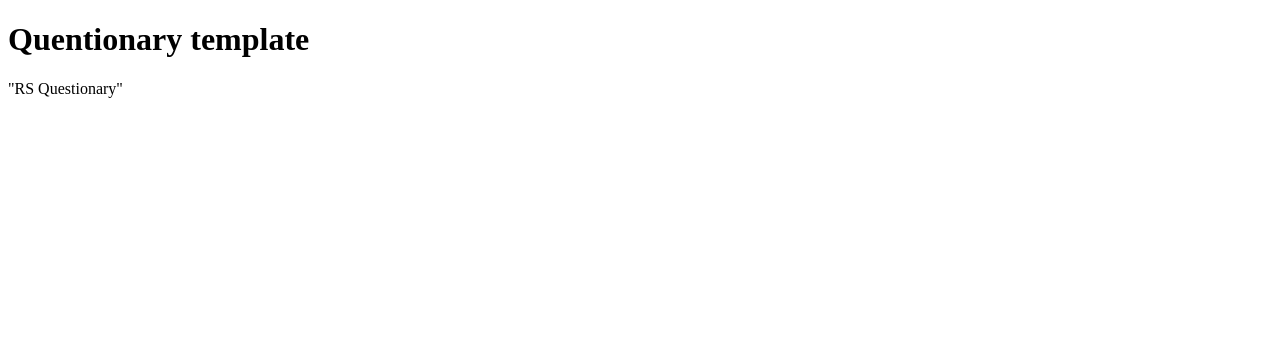
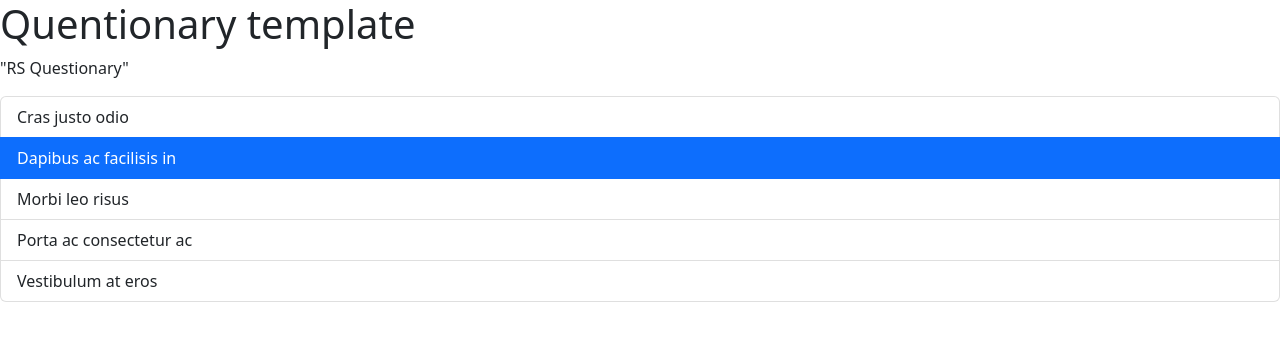
Before and after one commit to aburenko/rs-questionary, a React (Vite) app: page / in a window 1280 px wide. Shown: the top 340 px of the page. Built offline with nearby package versions, Linux system fonts and the light colour scheme.

Commit message:
Add bootstrap list

```diff
--- a/package.json
+++ b/package.json
@@ -10,7 +10,9 @@
     "preview": "vite preview"
   },
   "dependencies": {
+    "bootstrap": "^5.2.3",
     "react": "^18.2.0",
+    "react-bootstrap": "^2.7.4",
     "react-dom": "^18.2.0"
   },
   "devDependencies": {
--- a/src/App.tsx
+++ b/src/App.tsx
@@ -1,5 +1,6 @@
 import "./App.css";
 import { Questionary } from "./components/Questionary";
+import "bootstrap/dist/css/bootstrap.min.css";
 
 function App() {
   return (
--- a/src/components/Questionary.tsx
+++ b/src/components/Questionary.tsx
@@ -1,5 +1,18 @@
+import ListGroup from "react-bootstrap/ListGroup";
+
 function Questionary() {
-  return <p>"RS Questionary"</p>;
+  return (
+    <>
+      <p>"RS Questionary"</p>
+      <ListGroup>
+        <ListGroup.Item>Cras justo odio</ListGroup.Item>
+        <ListGroup.Item active>Dapibus ac facilisis in</ListGroup.Item>
+        <ListGroup.Item>Morbi leo risus</ListGroup.Item>
+        <ListGroup.Item>Porta ac consectetur ac</ListGroup.Item>
+        <ListGroup.Item>Vestibulum at eros</ListGroup.Item>
+      </ListGroup>
+    </>
+  );
 }
 
 export { Questionary };
```
Also changed, not shown: src/main.tsx (+7 -7 lines), 1 other file (tests, documents, lock files or other folders).
